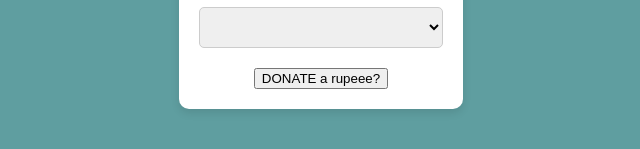
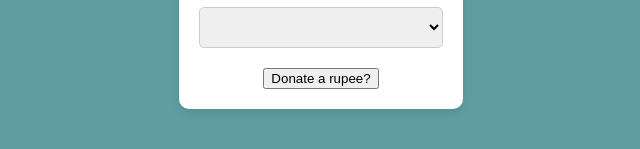
Before and after one commit to jayanth12345678/web, a plain HTML site: page othersector.html in a window 1280 px wide. Shown: the part 443-592 px from the top of the page, 319-959 px from the left. Drawn offline with Linux system fonts and the light colour scheme.

Commit message:
Add files via upload

```diff
--- a/othersector.html
+++ b/othersector.html
@@ -80,7 +80,7 @@
         <select id="districts" name="districts">
             <!-- This will be dynamically populated based on the selected state -->
         </select>
-        <button>DONATE a rupeee?</button>
+        <button>Donate a rupee?</button>
 
             <script>
         function populateDistricts() {
```
